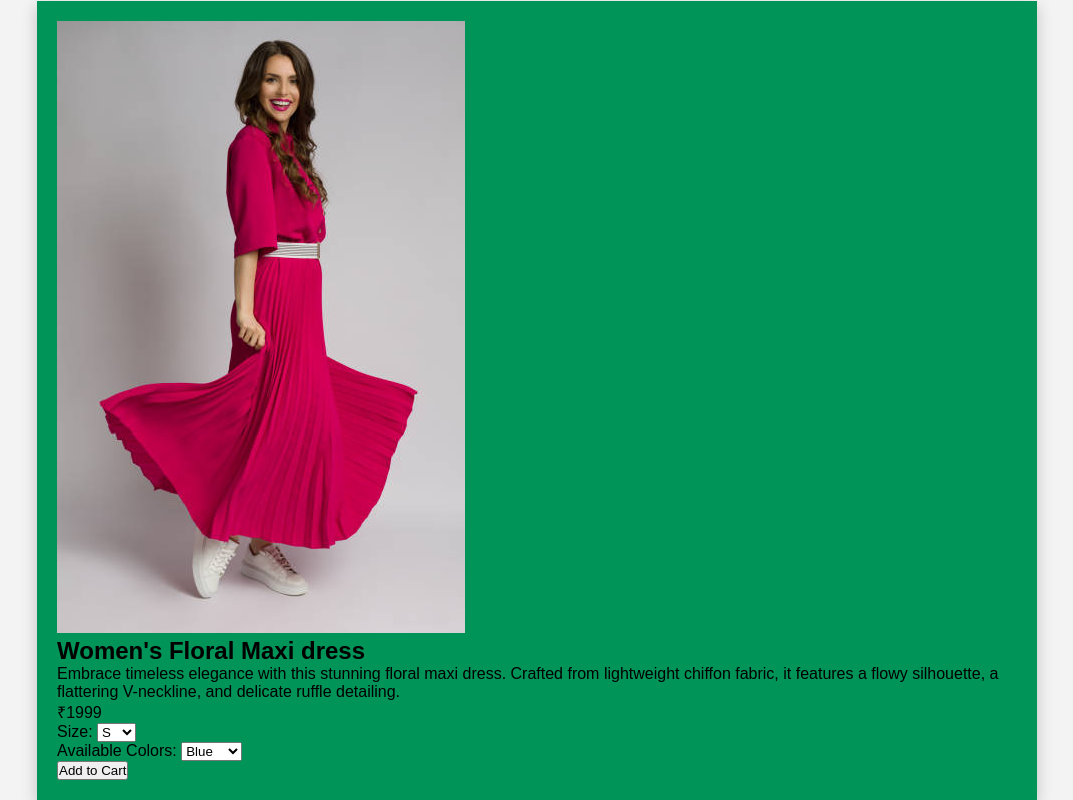
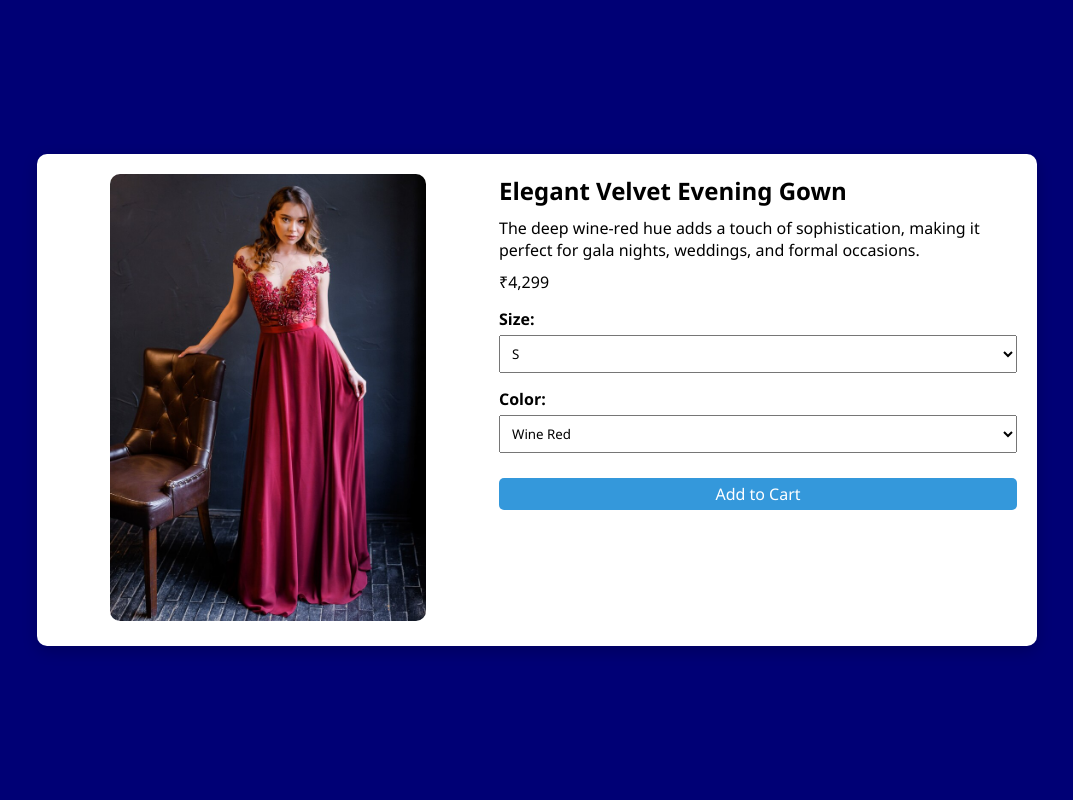
Before and after one commit to DesignsbyPriya/frontend_portfolio-projects, a plain HTML site: page Ecommerce ProductPage/index.html in a window 1280 px wide. Shown: the whole page, without its empty margins (103-1176 px from the left). Drawn offline with Linux system fonts and the light colour scheme.

Commit message:
added Ecommerce product page

```diff
--- a/Ecommerce ProductPage/CSS/product_page.css
+++ b/Ecommerce ProductPage/CSS/product_page.css
@@ -1,23 +1,102 @@
-*{
+/* General Styling */
+* {
     margin: 0;
     padding: 0;
     box-sizing: border-box;
+    font-family: 'Segoe UI', Tahoma, Geneva, Verdana, sans-serif;
 }
 
+/* Body styling */
 body{
-    font-family: Arial, Helvetica, sans-serif;
-    background-color: #f3f3f3;
+    background-color: #000075;
     display: flex;
     justify-content: center;
     align-items: center;
     min-height: 100vh;
 }
 
+/* Container */
 .container{
     width: 90%;
     max-width: 1000px;
-    background-color: #009459;
+    background-color: #fff;
     padding: 20px;
     box-shadow: 0 5px 15px rgba(0, 0, 0, 0.2);
+    border-radius: 10px;
+}
 
+/* Product Section */
+.product{
+    display: flex;
+    flex-wrap: wrap;
+    gap: 20px;
 }
+
+.product-image{
+    flex: 1 1 40%;
+    text-align: center;
+}
+
+.product-image img{
+    width: 75%;
+    border-radius: 10px;
+}
+
+/* Product-details */
+.product-details{
+    flex: 1 1 50%;
+}
+
+.product-details h2{
+    font-size: 24px;
+    margin-bottom: 10px;
+}
+
+.product-details p{
+    margin: 10px 0;
+}
+
+.price{
+    font-size: 20px;
+    color: #e67e22;
+    font-weight: bold;
+}
+
+/* Options */
+.product-options{
+    margin: 15px 0;
+}
+
+.product-options label{
+    font-weight: bold;
+}
+
+select{
+    padding: 8px;
+    width: 100%;
+    margin-top: 5px;
+}
+
+/* Button Styles */
+button{
+    background-color: #3498db;
+    color: #fff;
+    padding: 5px 10px;
+    width: 100%;
+    cursor: pointer;
+    border: none;
+    font-size: 16px;
+    border-radius: 5px;
+    margin-top: 10px;
+}
+
+button:hover{
+    background-color: #2980b9;
+}
+
+/* cart-message */
+#cart-message{
+   margin-top: 15px;
+   font-weight: bold;
+   color: #27ae60;
+}
--- a/Ecommerce ProductPage/JS/product_page.js
+++ b/Ecommerce ProductPage/JS/product_page.js
@@ -1,11 +1,20 @@
+// Add to cart function
 function addToCart(){
   // Get selected size and color
-    const size = document.getElementById("size");
-    const color = document.getElementById("color");
+  const size = document.getElementById('size').value;
+  const color = document.getElementById('color').value;
 
-    // Display COnfirmation message
-    const message = `Added to cart: Women's Floral Maxi Dress - Size: ${size}, Color: ${color}`;
+  // check if size and color are selected
+  if(size === "" || color === ""){
+     document.getElementById('cart-message').innerText = "Please select size and color before adding to cart.";
+     document.getElementById('cart-message').style.color = "#e74c3c";
+     return;
+  }
+
+  // Display confirmation message
+  const message = `Added to cart: Elegant Velvet Evening Gown - Size: ${size}, Color: ${color}`;
   document.getElementById('cart-message').innerText = message;
+  document.getElementById('cart-message').style.color = "#27ae60";
 
   // Clear message after 3 seconds
   setTimeout(() => {
--- a/Ecommerce ProductPage/index.html
+++ b/Ecommerce ProductPage/index.html
@@ -7,47 +7,50 @@
    <link rel="stylesheet" href="CSS/product_page.css">
 </head>
 <body>
+   <!-- Product page container -->
     <div class="container">
-      <!-- product -->
+       <!-- Product section -->
         <div class="product">
-        <!-- Product image -->
+         <!-- product image -->
           <div class="product-image">
-            <img src="./product-image/maxidress.jpg" alt="product Image" id="product-img">
+             <img id="product-img" src="./product-image/womens dress.jpg" alt="product-image">
           </div>
-        <!-- Product details -->
+
+          <!-- product details -->
            <div class="product-details">
-            <h2 id="product-title">Women's Floral Maxi dress</h2>
-            <p id="product-description">Embrace timeless elegance with this stunning floral maxi dress. Crafted from lightweight chiffon fabric, it features a
-            flowy silhouette, a flattering V-neckline, and delicate ruffle detailing.</p>
-            <p class="product-price">₹1999</p>
-         </div>
-        <!-- Product Size -->
+             <h2 id="product-title">Elegant Velvet Evening Gown</h2>
+             <p id="product-desc">The deep wine-red hue adds a touch of sophistication, making it
+               perfect for gala nights, weddings, and formal occasions.</p>
+             <p id="product-price">₹4,299</p>
+
+             <!-- size Selector -->
               <div class="product-options">
-            <label for="product-size">Size: </label>
-            <select name="product-size" id="size">
-                <option value="small">S</option>
-                <option value="medium">M</option>
-                <option value="large">L</option>
-                <option value="extra-lg">XL</option>
-            </select>
-         </div>
-        <!-- Product Color -->
-         <div class="product-color">
-            <label for="product-colors">Available Colors: </label>
-            <select name="product-colors" id="color">
-               <option value="blue">Blue</option>
-               <option value="pink">Pink</option>
-               <option value="green">Green</option>
-               <option value="yellow">Yellow</option>
+               <label for="size">Size: </label>
+                <select id="size">
+                 <option value="S">S</option>
+                 <option value="M">M</option>
+                 <option value="L">L</option>
+                 <option value="XL">XL</option>
                </select>
               </div>
 
-        <!-- Add to cart button -->
+              <!-- Product Color -->
+               <div class="product-options">
+                <label for="color">Color: </label>
+                <select id="color">
+                  <option value="Wine Red">Wine Red</option>
+                  <option value="black">Black</option>
+                  <option value="Navy blue">Navy Blue</option>
+                </select>
+               </div>
+
+               <!-- Add to cart Button -->
                 <button onclick="addToCart()">Add to Cart</button>
                 <p id="cart-message"></p>
            </div>
         </div>
-    <!-- JS Folder -->
+    </div>
+   <!-- JS File -->
     <script src="JS/product_page.js"></script>
 </body>
 </html>
```
Also changed, not shown: Ecommerce ProductPage/product-image/maxidress.jpg (deleted), Ecommerce ProductPage/product-image/womens dress.jpg (added). Lines whose indentation alone changed are shown as unchanged.
